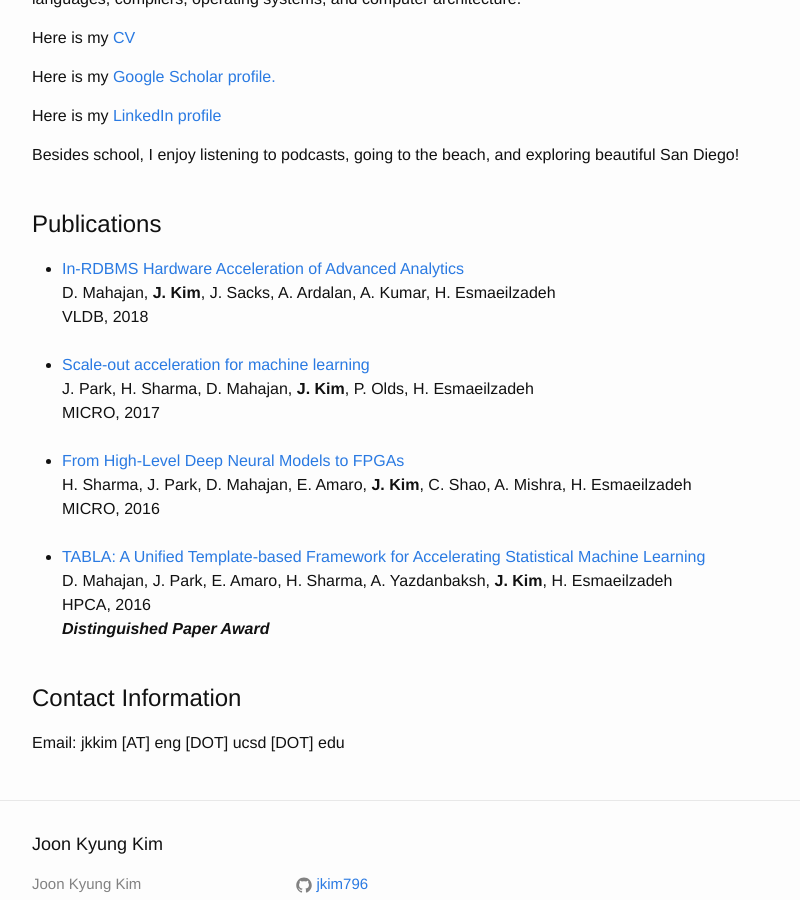
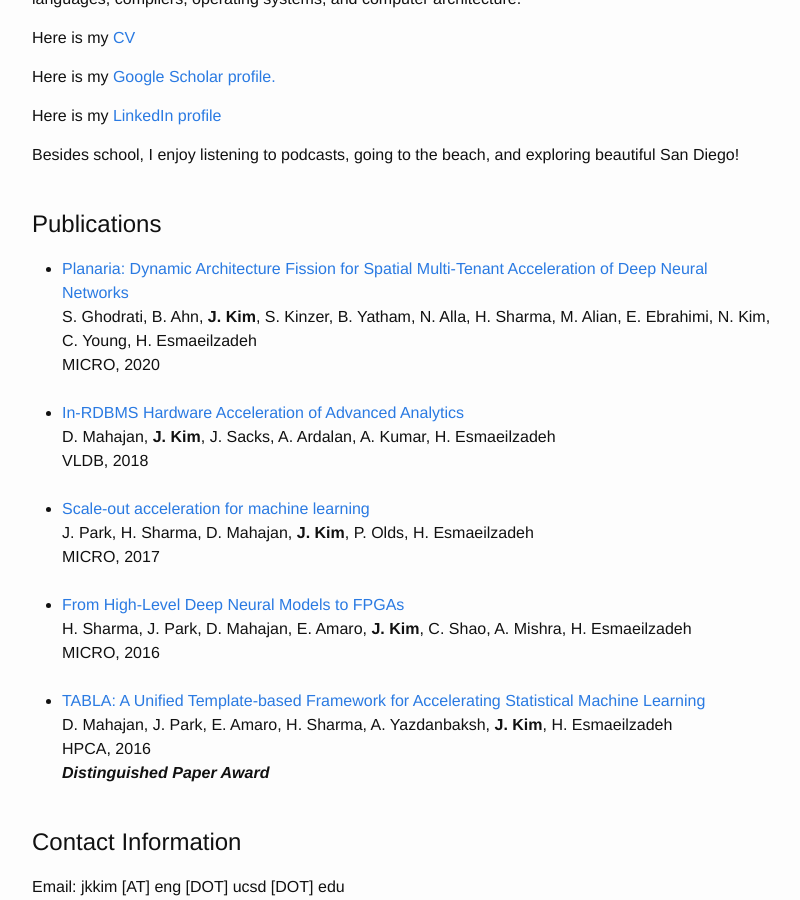
Before and after one commit to jkim796/jkim796.github.io, a Jekyll site: the page built from index.html, in a window 1280 px wide and 900 px high, scrolled down 789 px. Shown: the whole window, without its empty margins (238-1038 px from the left). Built offline with Jekyll 4.4.1, drawn with Linux system fonts in a browser that asks for light colours.

Commit message:
planaria added

```diff
--- a/index.html
+++ b/index.html
@@ -25,6 +25,19 @@ layout: default
 
   <h2>Publications</h2>
   <ul>
+    <!-- Planaria -->
+    <li>
+      <dt>
+        <a href="./2020-micro-planaria.pdf">Planaria: Dynamic Architecture Fission for Spatial Multi-Tenant Acceleration of Deep Neural Networks</a>
+      </dt>
+      <dd>
+        S. Ghodrati, B. Ahn, <b>J. Kim</b>, S. Kinzer, B. Yatham, N. Alla, H. Sharma, M. Alian, E. Ebrahimi, N. Kim, C. Young, H. Esmaeilzadeh
+      </dd>
+      <dd>
+        MICRO, 2020
+      </dd>
+    </li>
+    <br>
     <!-- DANA -->
     <li>
       <dt>
```
Also changed, not shown: 1 other file.
